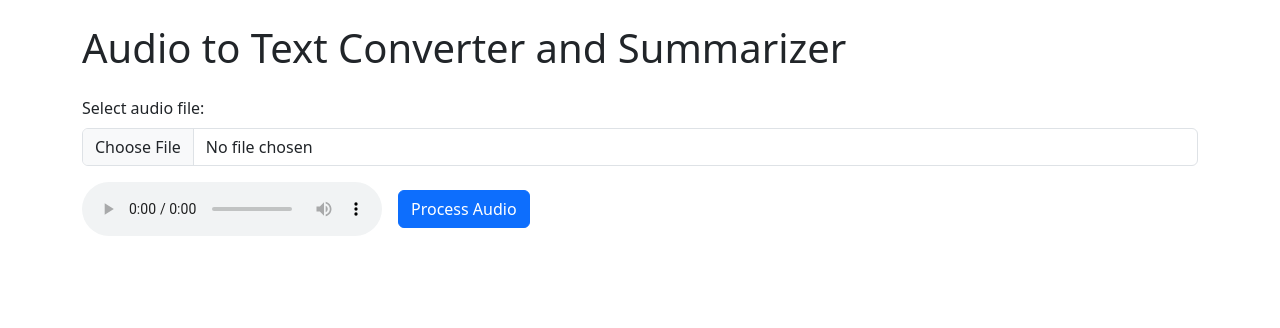
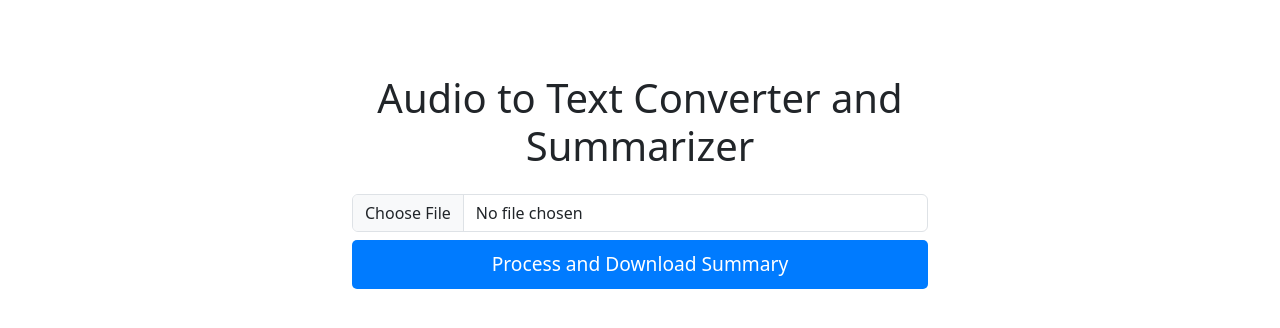
Before and after one commit to MorlotN/audiotxt, a FastAPI app: page / in a window 1280 px wide. Shown: the top 328 px of the page. Run offline with FastAPI, Linux system fonts and the light colour scheme.

Commit message:
misise a jour code2 main.py

```diff
--- a/src/main.py
+++ b/src/main.py
@@ -1,16 +1,18 @@
-from fastapi import FastAPI, Request, File, HTTPException
+from datetime import timedelta
+from fastapi import FastAPI, Request, File, HTTPException, UploadFile
 from fastapi.responses import HTMLResponse, StreamingResponse
 from fastapi.staticfiles import StaticFiles
 from fastapi.templating import Jinja2Templates
-
-from transformers import AutoModelForCausalLM, AutoTokenizer
 import stable_whisper
+import srt
 import ffmpeg
 import numpy as np
 
+from transformers import AutoModelForCausalLM, AutoTokenizer
+
 app = FastAPI()
-app.mount('/static', StaticFiles(directory='static'), name='static')
-template = Jinja2Templates(directory='templates')
+app.mount("/static", StaticFiles(directory="static"), name="static")
+templates = Jinja2Templates(directory="templates")
 
 local_model_path = '/home/morlot/code/audiotxt/your_model_dir'
 tokenizer = AutoTokenizer.from_pretrained(local_model_path)
@@ -18,33 +20,34 @@ model = AutoModelForCausalLM.from_pretrained(local_model_path)
 
 whisper_model = stable_whisper.load_model("tiny")
 
-@app.get('/', response_class=HTMLResponse)
-def index(request: Request):
-    return template.TemplateResponse('index.html', {"request": request})
+@app.get("/", response_class=HTMLResponse)
+def read_root(request: Request):
+    return templates.TemplateResponse("index.html", {"request": request})
 
-@app.post('/process_audio/')
-async def process_audio(request: Request, file: bytes = File(...)):
-    # Save the audio file
-    audio_filename = 'temp_audio.mp3'
-    with open(audio_filename, 'wb') as audio_file:
-        audio_file.write(file)
+@app.post("/process_audio/")
+async def process_audio(file: UploadFile = File(...)):
+    audio_data = await file.read()
+    audio_file_path = 'audio.mp3'
+    with open(audio_file_path, 'wb') as audio_file:
+        audio_file.write(audio_data)
 
-    # Transcribe audio
-    transcription_result = whisper_model.transcribe(audio_filename, regroup=True)
-    transcription_text = "\n".join([seg['text'] for seg in transcription_result.segments])
+    # Transcription
+    result = whisper_model.transcribe(audio_file_path, regroup=False)
+    transcribed_text = result.text
 
-    # Generate summary
-    inputs = tokenizer(transcription_text, return_tensors="pt")
-    outputs = model.generate(**inputs, max_new_tokens=150)
-    summary_text = tokenizer.decode(outputs[0], skip_special_tokens=True)
+    # Summarization
+    inputs = tokenizer(transcribed_text, return_tensors="pt")
+    outputs = model.generate(**inputs, max_new_tokens=100)
+    summary = tokenizer.decode(outputs[0], skip_special_tokens=True)
 
-    # Save summary to text file
-    summary_filename = 'summary.txt'
-    with open(summary_filename, 'w') as summary_file:
-        summary_file.write(summary_text)
+    # Save the summary to a .txt file
+    subtitle_file = "summary.txt"
+    with open(subtitle_file, "w") as f:
+        f.write(summary)
 
-    return StreamingResponse(open(summary_filename, 'rb'), media_type='text/plain', headers={'Content-Disposition': f'attachment; filename={summary_filename}'})
+    # Provide the summary for download
+    return StreamingResponse(open(subtitle_file, 'rb'), media_type="text/plain", headers={'Content-Disposition': 'attachment; filename="summary.txt"'})
 
-if __name__ == "__main__":
+if __name__ == '__main__':
     import uvicorn
-    uvicorn.run(app, host="0.0.0.0", port=8000)
+    uvicorn.run(app, host='0.0.0.0', port=8000)
--- a/src/static/main.css
+++ b/src/static/main.css
@@ -1,32 +1,26 @@
-form {
-    width: 100%;
-    text-align: center;
+.container {
+    max-width: 600px;
+    margin: auto;
+    padding-top: 50px;
 }
 
-input, audio {
-    width: 25em; /* Uniform width for input and audio controls */
-    margin: 2em 0;
+#file-input {
+    width: 100%;
+    margin-bottom: 20px;
 }
 
-#submit {
-    font-size: 1em;
-    width: 20em; /* Slightly narrower controls for aesthetic spacing */
-    border-radius: 3em; /* Rounded buttons for better aesthetics */
-    height: 5em;
+#submit-button {
+    width: 100%;
+    padding: 10px 0;
+    font-size: 1.2rem;
+    color: white;
+    background-color: #007bff;
+    border: none;
+    border-radius: 5px;
+    cursor: pointer;
+    transition: background-color 0.2s;
 }
 
-p {
-    font-size: 1.5em;
-    white-space: pre-line; /* Ensures that spaces and line breaks are preserved in the output text */
+#submit-button:hover {
+    background-color: #0056b3;
 }
-
-.spinner-border {
-    width: 2rem;
-    height: 2rem;
-}
-
-#textSummaryResult {
-    margin-top: 1em;
-    font-size: 1.2em;
-    color: #555; /* Muted text color for the summary output */
-}
--- a/src/static/main.js
+++ b/src/static/main.js
@@ -1,32 +1,27 @@
-/* Player and recorder setup */
-const recorder = document.getElementById('recorder');
-const player = document.getElementById('player');
-const conversionForm = document.getElementById('conversion-form');
-const submitButton = document.getElementById('submit');
-const spinner = document.getElementById('spinner');
-const summaryContainer = document.getElementById('textSummaryResult');
+const fileInput = document.getElementById('file-input');
+const submitButton = document.getElementById('submit-button');
 
-recorder.addEventListener('change', function (e) {
-    const file = e.target.files[0];
-    const url = URL.createObjectURL(file);
-    player.src = url;
+submitButton.addEventListener('click', async () => {
+  submitButton.disabled = true;
+  const file = fileInput.files[0];
+  const formData = new FormData();
+  formData.append('file', file);
+
+  // Send the audio file to the server to process
+  const response = await fetch('/process_audio/', {
+    method: 'POST',
+    body: formData
+  });
+
+  // Create a new Blob object for the summary text file returned from the server
+  const blob = await response.blob();
+  const downloadUrl = URL.createObjectURL(blob);
+  const a = document.createElement('a');
+  a.href = downloadUrl;
+  a.download = 'summary.txt';
+  document.body.appendChild(a);
+  a.click();
+  document.body.removeChild(a);
+
+  submitButton.disabled = false;
 });
-
-/* Form submission and processing */
-conversionForm.addEventListener('submit', async (event) => {
-    event.preventDefault();
-    submitButton.disabled = true;
-    spinner.classList.remove('d-none');
-
-    const formData = new FormData(conversionForm);
-    const response = await fetch('/process_audio/', {
-        method: 'POST',
-        body: formData,
-    });
-
-    const data = await response.json();
-    summaryContainer.innerHTML = `<p class="text-muted">Summary:</p><p>${data.summary}</p>`;
-
-    submitButton.disabled = false;
-    spinner.classList.add('d-none');
-});
--- a/src/templates/index.html
+++ b/src/templates/index.html
@@ -5,25 +5,15 @@
     <meta name="viewport" content="width=device-width, initial-scale=1.0">
     <title>Audio to Text Converter and Summarizer</title>
     <link href="https://cdn.jsdelivr.net/npm/bootstrap@5.3.0-alpha1/dist/css/bootstrap.min.css" rel="stylesheet">
-    <link href="/static/styles.css" rel="stylesheet">
+    <link href="/static/main.css" rel="stylesheet">
 </head>
 <body>
 <div class="container mt-4">
-    <h1 class="mb-4">Audio to Text Converter and Summarizer</h1>
-    <form id="conversion-form" enctype="multipart/form-data" method="post">
-        <div class="mb-3">
-            <label for="recorder" class="form-label">Select audio file:</label>
-            <input type="file" accept="audio/*" capture id="recorder" name="file" class="form-control" required>
-        </div>
-        <div class="d-flex align-items-center mb-3">
-            <audio id="player" controls class="me-3"></audio>
-            <button type="submit" id="submit" class="btn btn-primary">
-                <span class="spinner-border spinner-border-sm d-none" id="spinner" role="status" aria-hidden="true"></span>
-                Process Audio
-            </button>
-        </div>
-    </form>
-    <div id="textSummaryResult" class="mt-3"></div>
+    <h1 class="mb-4 text-center">Audio to Text Converter and Summarizer</h1>
+    <div class="d-flex justify-content-center flex-column align-items-center">
+        <input type="file" id="file-input" accept="audio/*" class="form-control mb-2">
+        <button id="submit-button" class="btn btn-primary">Process and Download Summary</button>
+    </div>
     <script src="/static/main.js"></script>
 </div>
 </body>
```
Also changed, not shown: 1 other file.
